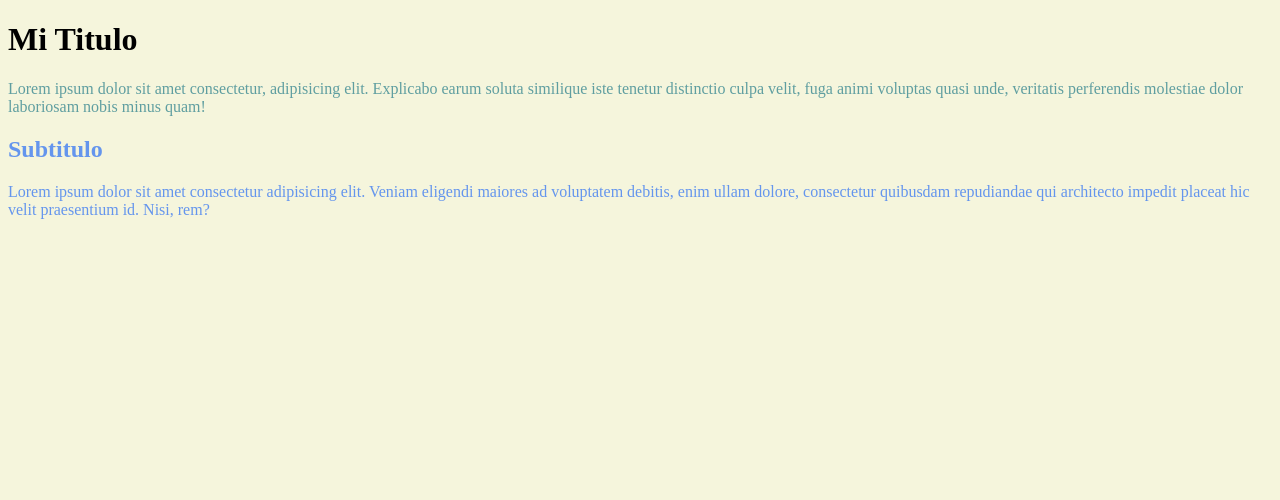
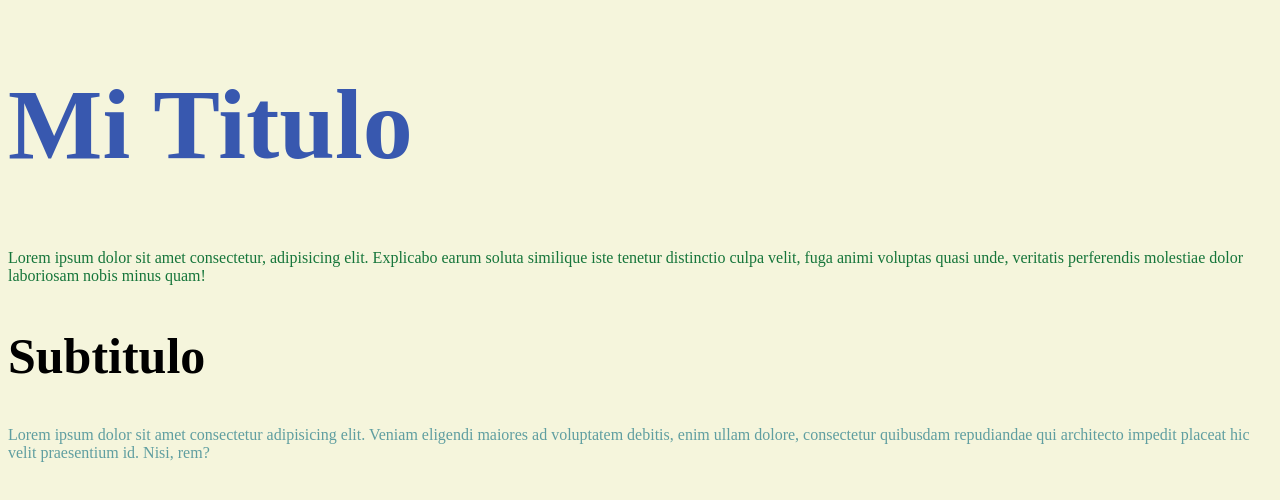
Before and after one commit to warderer/master-code-g14a, a plain HTML site: page 01-introALaWeb/03-cssSelectores/index.html in a window 1280 px wide. Drawn offline with Linux system fonts and the light colour scheme.

Commit message:
Formas de agregar CSS

```diff
--- a/01-introALaWeb/03-cssSelectores/index.html
+++ b/01-introALaWeb/03-cssSelectores/index.html
@@ -7,12 +7,21 @@
 
     <link rel="stylesheet" href="css/style.css">
 
+    <style type="text/css">
+        p{
+            color: #15753a;
+        }
+        .subtitulo{
+            font-size: 50px;
+        }
+    </style>
+
     <title>Selectores Basicos</title>
 </head>
 <body>
-    <h1>Mi Titulo</h1>
-    <p id="p1">Lorem ipsum dolor sit amet consectetur, adipisicing elit. Explicabo earum soluta similique iste tenetur distinctio culpa velit, fuga animi voluptas quasi unde, veritatis perferendis molestiae dolor laboriosam nobis minus quam!</p>
-    <h2 class="colorLetra">Subtitulo</h2>
-    <p class="colorLetra">Lorem ipsum dolor sit amet consectetur adipisicing elit. Veniam eligendi maiores ad voluptatem debitis, enim ullam dolore, consectetur quibusdam repudiandae qui architecto impedit placeat hic velit praesentium id. Nisi, rem?</p>
+    <h1 style="color:#3858af;font-size: 100px;">Mi Titulo</h1>
+    <p>Lorem ipsum dolor sit amet consectetur, adipisicing elit. Explicabo earum soluta similique iste tenetur distinctio culpa velit, fuga animi voluptas quasi unde, veritatis perferendis molestiae dolor laboriosam nobis minus quam!</p>
+    <h2 class="subtitulo">Subtitulo</h2>
+    <p id="p1">Lorem ipsum dolor sit amet consectetur adipisicing elit. Veniam eligendi maiores ad voluptatem debitis, enim ullam dolore, consectetur quibusdam repudiandae qui architecto impedit placeat hic velit praesentium id. Nisi, rem?</p>
 </body>
 </html>
```
